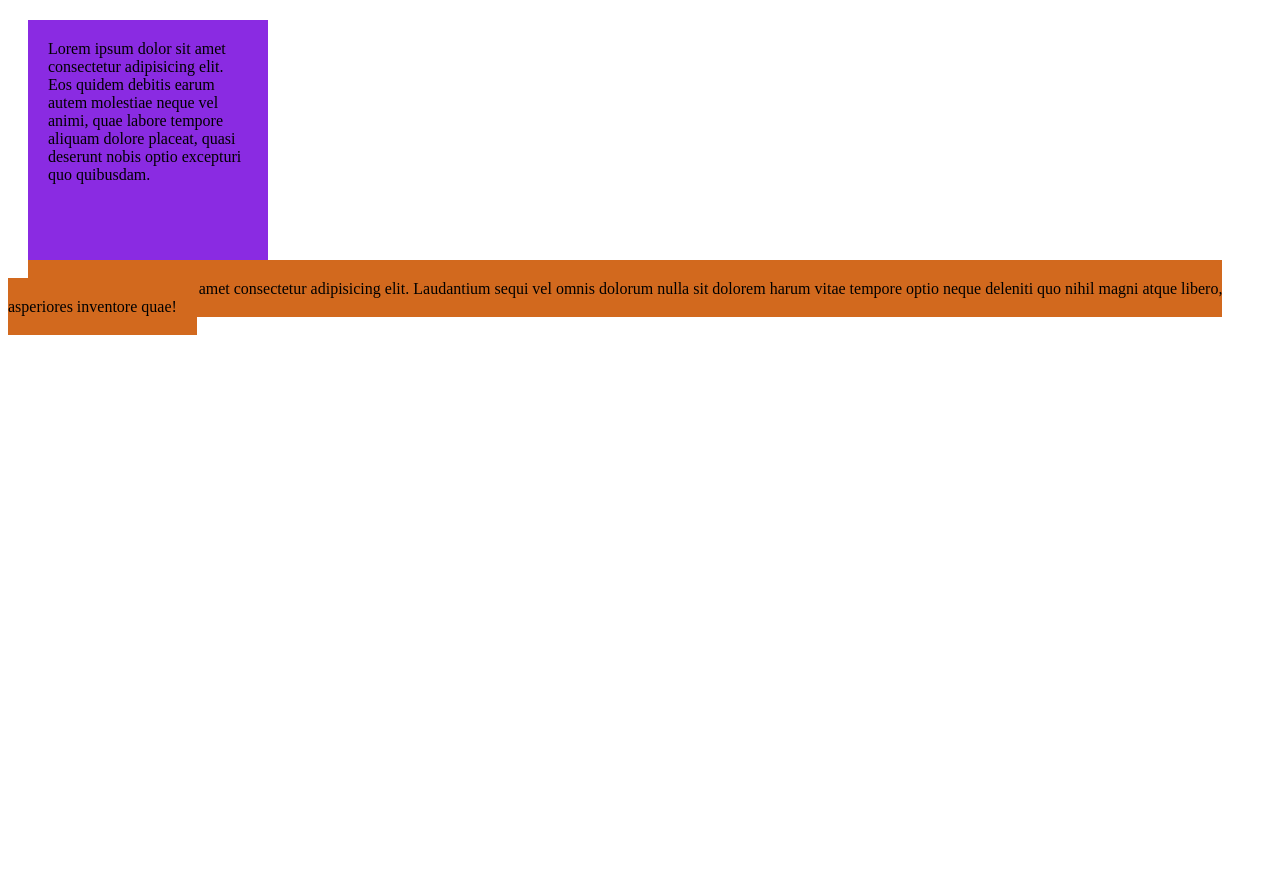
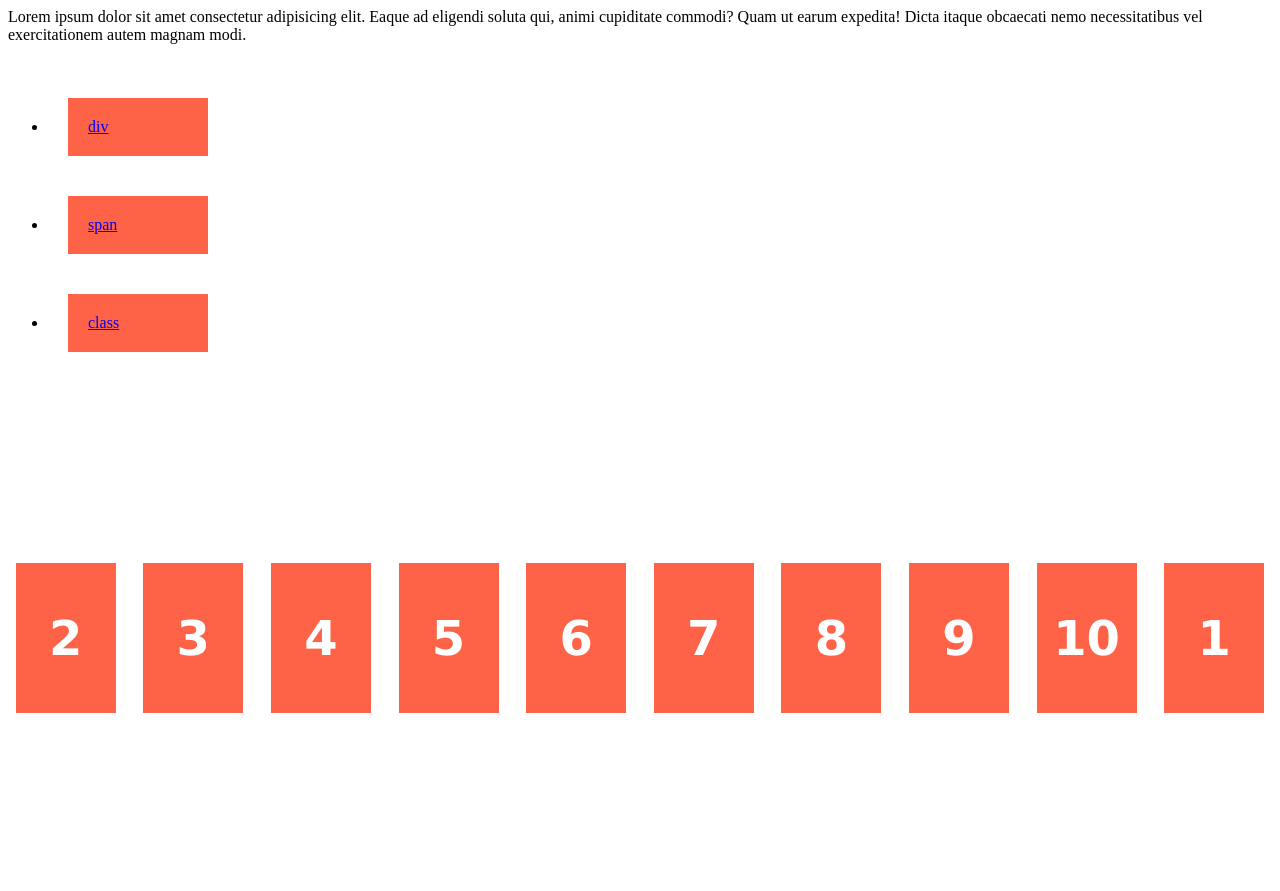
Before and after one commit to IOrozakunov23/26.10.21, a plain HTML site: page index.html in a window 1280 px wide. Before the commit the page ends 800 px from the top, so only its background shows below. Drawn offline with Linux system fonts and the light colour scheme.

Commit message:
added 2 files

```diff
--- a/index.html
+++ b/index.html
@@ -3,20 +3,38 @@
   <head>
     <meta charset="UTF-8" />
     <meta http-equiv="X-UA-Compatible" content="IE=edge" />
-    <meta name="viewport" content="width=s, initial-scale=1.0" />
-    <link rel="stylesheet" href="style.css" />
+    <meta name="viewport" content="width=device-width, initial-scale=1.0" />
     <title>Document</title>
+    <link rel="stylesheet" href="./style.css" />
   </head>
   <body>
-    <div>
-      Lorem ipsum dolor sit amet consectetur adipisicing elit. Eos quidem
-      debitis earum autem molestiae neque vel animi, quae labore tempore aliquam
-      dolore placeat, quasi deserunt nobis optio excepturi quo quibusdam.
-    </div>
-    <span
-      >Lorem, ipsum dolor sit amet consectetur adipisicing elit. Laudantium
-      sequi vel omnis dolorum nulla sit dolorem harum vitae tempore optio neque
-      deleniti quo nihil magni atque libero, asperiores inventore quae!</span
-    >
+    <!-- <div> -->
+    Lorem ipsum dolor sit amet consectetur adipisicing elit. Eaque ad eligendi
+    soluta qui, animi cupiditate commodi? Quam ut earum expedita! Dicta itaque
+    obcaecati nemo necessitatibus vel exercitationem autem magnam modi.
+    <!-- </div> -->
+    <span>
+      Lorem ipsum, dolor sit amet consectetur adipisicing elit. Voluptatum
+      architecto sapiente tempore ipsam quas amet qui! Quasi omnis excepturi
+      porro! Debitis delectus laudantium earum reprehenderit accusantium harum
+      consequuntur deserunt quasi.
+    </span>
+    <ul>
+      <li><a href="#">div</a></li>
+      <li><a href="#">span</a></li>
+      <li><a href="#">class</a></li>
+    </ul>
+    <section>
+      <div>1</div>
+      <div>2</div>
+      <div>3</div>
+      <div>4</div>
+      <div>5</div>
+      <div>6</div>
+      <div>7</div>
+      <div>8</div>
+      <div>9</div>
+      <div>10</div>
+    </section>
   </body>
 </html>
--- a/style.css
+++ b/style.css
@@ -1,14 +1,64 @@
-div{
-  background-color: blueviolet;
+/* div{ */
+/* background-color: tomato; */
+/* padding: 20px; */
+/* margin: 20px; */
+/* width: 200px; */
+/* height: 200px; */
+/* display: inline; */
+/* } */
+/* div:hover+span{
+  opacity: 1;
+} */
+span {
+  background-color: blue;
   padding: 20px;
   margin: 20px;
   width: 200px;
   height: 200px;
+  /* display: block; */
+  opacity: 0;
 }
-span{
-  background-color: chocolate;
+a {
+  background-color: tomato;
   padding: 20px;
   margin: 20px;
-  height: 200px;
+  min-width: 100px;
+  display: inline-block;
+}
+section {
+  display: flex;
+  flex-direction: row;
+  flex-wrap: wrap;
+  height: 500px;
+  gap: 20px;
+  /* justify-content: flex-start; */
+  /* justify-content: flex-end; */
+  justify-content: space-evenly;
+  align-items: center;
+  align-content: center;
+}
+section div {
   width: 200px;
+  height: 150px;
+  background-color: tomato;
+  font-size: 3rem;
+  font-family: Verdana, Geneva, Tahoma, sans-serif;
+  text-align: center;
+  color: white;
+  font-weight: bold;
+  line-height: 150px;
 }
+section div:nth-child(even) {
+}
+section div:first-child{
+  order: 2  ;
+}
+section div:first-child (5){
+order: 1;
+}
+section div{
+  order: 0;
+  flex-basis: 100px;
+  flex-grow: 0;
+  flex-shrink: 0;
+}
```
